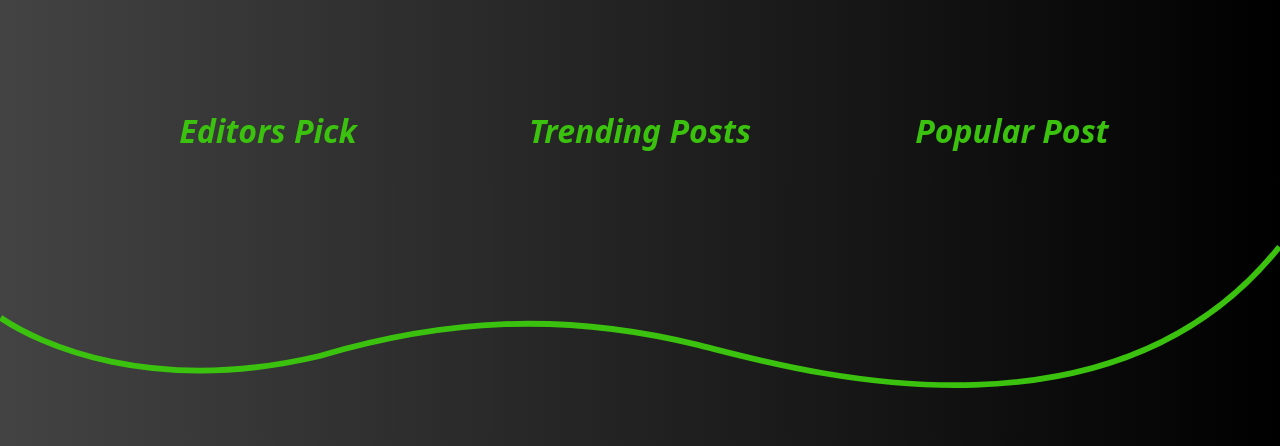
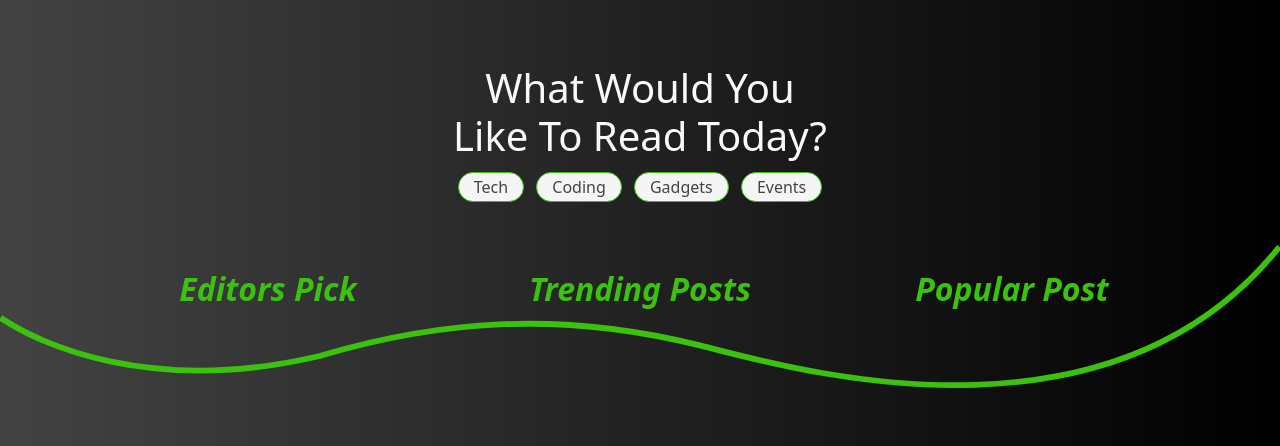
Before and after one commit to DarrachBarneveld/CoolCoders-PP4, a Django app: template templates/home.html in a window 1280 px wide. Shown: the part 72-518 px from the top of the page. Run offline with Django 3.2, Linux system fonts and the light colour scheme; the template is opened without the code that fills it, so the values that code supplies are empty; some libraries are stand-ins or nearby versions.

Commit message:
#7 Added category tag links to home page and header copy

```diff
--- a/static/css/styles.css
+++ b/static/css/styles.css
@@ -60,6 +60,10 @@ img {
   color: var(--platinum);
 }
 
+.bg-purple {
+  background: var(--neon-purple);
+}
+
 /* NAVIGATION */
 .nav-link {
   position: relative;
@@ -91,6 +95,27 @@ img {
   opacity: 1;
 }
 
+.widget-list-inline li a {
+  padding: 2px 15px;
+  border: 1px solid var(--neon-green);
+  border-radius: 30px;
+  display: block;
+  color: #434343;
+  background-color: var(--primary-light);
+  transition: 300ms;
+  text-decoration: none;
+}
+
+.widget-list-inline li a:hover {
+  background: var(--neon-green);
+  color: white;
+}
+
+.tag {
+  width: fit-content;
+  border-radius: 10px;
+}
+
 /* BANNER */
 .banner-border {
   position: absolute;
--- a/templates/home.html
+++ b/templates/home.html
@@ -4,6 +4,28 @@
 <!--  -->
 
 <div class="container pt-5 text-center">
+
+
+  <h1 class="heading mb-2 text-light">
+    What Would You <br />
+    Like To Read Today?
+  </h1>
+  <ul class="list-inline widget-list-inline">
+    <li class="list-inline-item m-1">
+      <a href="{% url 'index' 'tech'   %}">Tech</a>
+    </li>
+    <li class="list-inline-item m-1">
+      <a href="{% url 'index' 'coding'  %}">Coding</a>
+    </li>
+    <li class="list-inline-item m-1">
+      <a href="{% url 'index' 'gadgets'  %}">Gadgets</a>
+    </li>
+    <li class="list-inline-item m-1">
+      <a href="{% url 'index' 'events'  %}">Events</a>
+    </li>
+  </ul>
+
+
   <div class="row pt-md-5">
     <div class="col-lg-4 mb-5">
       <h2 class="text-green">
--- a/templates/post-detail.html
+++ b/templates/post-detail.html
@@ -19,7 +19,7 @@
           {% endif %}
         </div>
         <h6
-          class="text-uppercase text-primary fw-bolder mt-1 text-decoration-underline text-capitalize"
+          class="tag bg-purple p-1 text-uppercase fw-bold text-light"
         >
           {{post.category}}
         </h6>
```
